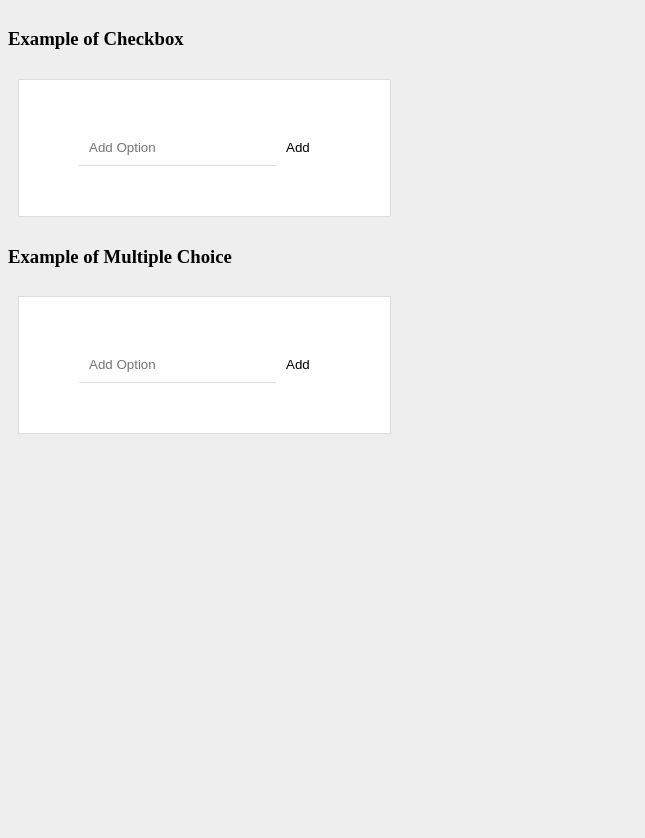
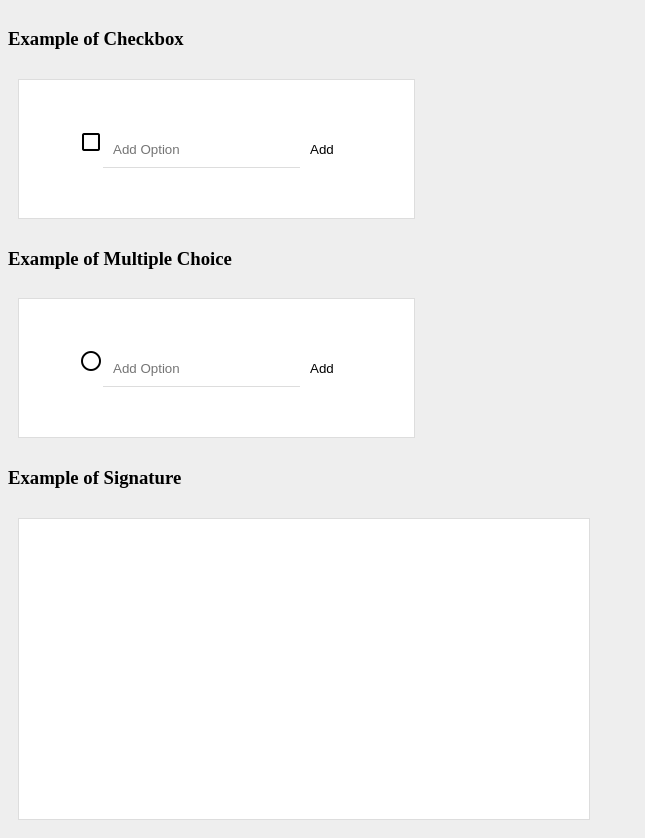
Before and after one commit to gillianlyle/form-controls, a React (Create React App) app: page / in a window 1280 px wide. Shown: the part 208-1046 px from the top of the page, without its empty margins (0-645 px from the left). Before the commit the page ends 800 px from the top, so only its background shows below. Built offline with nearby package versions, Linux system fonts and the light colour scheme.

Commit message:
UI change

```diff
--- a/src/App.js
+++ b/src/App.js
@@ -1,5 +1,5 @@
 import React from 'react';
-import { Dropdown, Checkbox, MultipleChoice } from './components/FormFields.jsx';
+import { Dropdown, Checkbox, MultipleChoice, Signature } from './components/FormFields.jsx';
 import './App.css';
 
 const App = () => {
@@ -19,6 +19,11 @@ const App = () => {
       <div className="section">
         <MultipleChoice />
       </div>
+
+      <h3>Example of Signature</h3>
+      <div className="section">
+        <Signature />
+      </div>
     </div>
   );
 }
--- a/src/components/FormFields.jsx
+++ b/src/components/FormFields.jsx
@@ -22,11 +22,6 @@ const Dropdown = () => {
         <>
         <div className="left">
             <ul>
-                <li>
-                    <input name="addOption" type="text" value={value.addOption} onChange={handleChange} placeholder="Add Option" />
-                    <button type="button" onClick={handleAdd}>Add</button>
-                </li>
-
                 {options.map((option, index) => (
                     <>
                         <li key={index}>{index + 1}.
@@ -35,6 +30,10 @@ const Dropdown = () => {
                         </li>
                     </>
                 ))}
+                <li>
+                    <input name="addOption" type="text" value={value.addOption} onChange={handleChange} placeholder="Add Option" />
+                    <button type="button" onClick={handleAdd}>Add</button>
+                </li>
             </ul>
         </div>
 
@@ -57,32 +56,31 @@ const Checkbox = () => {
     const [options, setOptions] = useState([]);
 
     const handleChange = event => {setValue(event.target.value); event.preventDefault()};
-    const handleAdd = event => {setOptions([...options, value])}
+    const handleAdd = event => setOptions([...options, value])
     const handleDelete = (option, index) => {
         // Create a new array of all the options except the option we want to delete
         const updatedList = options.filter((_, index) => index !== option);
         setOptions(updatedList);
     };
 
-
     return (
         <>
         <div className="left">
             <ul>
-                <li>
-                    <input name="addOption" type="text" value={value.addOption} onChange={handleChange} placeholder="Add Option" />
-                    <button type="button" onClick={handleAdd}>Add</button>
-                </li>
-
                 {options.map((option, index) => (
                     <>
                         <li key={index}>
                             <i className="material-icons">check_box_outline_blank</i>
                             <input value={option} />
-                            <button onClick={() => handleDelete(index)}><i className="material-icons">close</i></button>
+                            <button type="button" onClick={() => handleDelete(index)}><i className="material-icons">close</i></button>
                         </li>
                     </>
                 ))}
+
+                 <li>
+                    <i className="material-icons">check_box_outline_blank</i><input name="addOption" type="text" value={value.addOption} onChange={handleChange} placeholder="Add Option" />
+                    <button type="button" onClick={handleAdd}>Add</button>
+                </li>
             </ul>
         </div>
 
@@ -118,11 +116,6 @@ const MultipleChoice = () => {
         <>
         <div className="left">
             <ul>
-                <li>
-                    <input name="addOption" type="text" value={value.addOption} onChange={handleChange} placeholder="Add Option" />
-                    <button type="button" onClick={handleAdd}>Add</button>
-                </li>
-
                 {options.map((option, index) => (
                     <li key={index}>
                         <i className="material-icons">radio_button_unchecked</i>
@@ -130,6 +123,11 @@ const MultipleChoice = () => {
                         <button onClick={() => handleDelete(index)}><i className="material-icons">close</i></button>
                     </li>
                 ))}
+                <li>
+                    <i className="material-icons">radio_button_unchecked</i>
+                    <input name="addOption" type="text" value={value.addOption} onChange={handleChange} placeholder="Add Option" />
+                    <button type="button" onClick={handleAdd}>Add</button>
+                </li>
             </ul>
         </div>
 
@@ -148,4 +146,18 @@ const MultipleChoice = () => {
 }
 
 
-export {Dropdown, Checkbox, MultipleChoice};
+const Signature = () => {
+
+
+
+    return (
+        <>
+            <canvas id="canvasInAPerfectWorld" width="490" height="220"></canvas>
+        </>
+    )
+}
+
+
+
+
+export {Dropdown, Checkbox, MultipleChoice, Signature};
```
